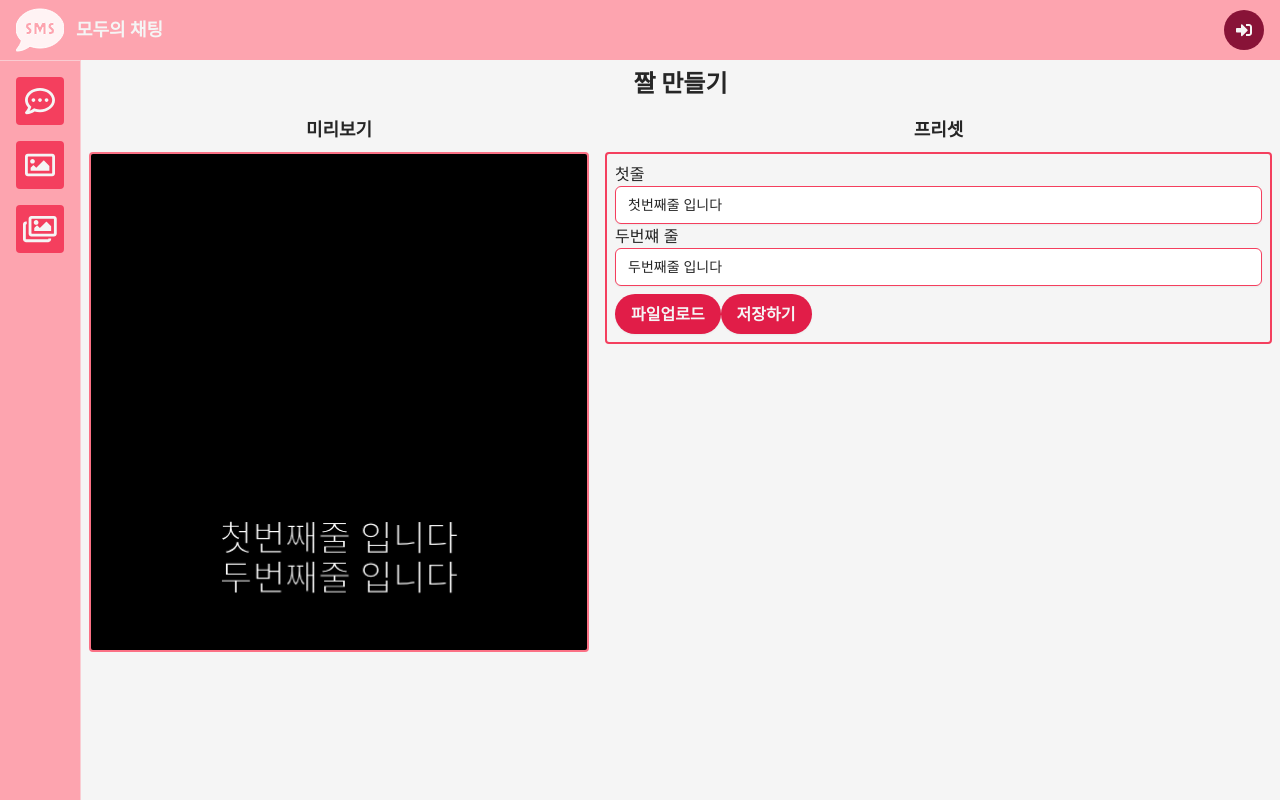
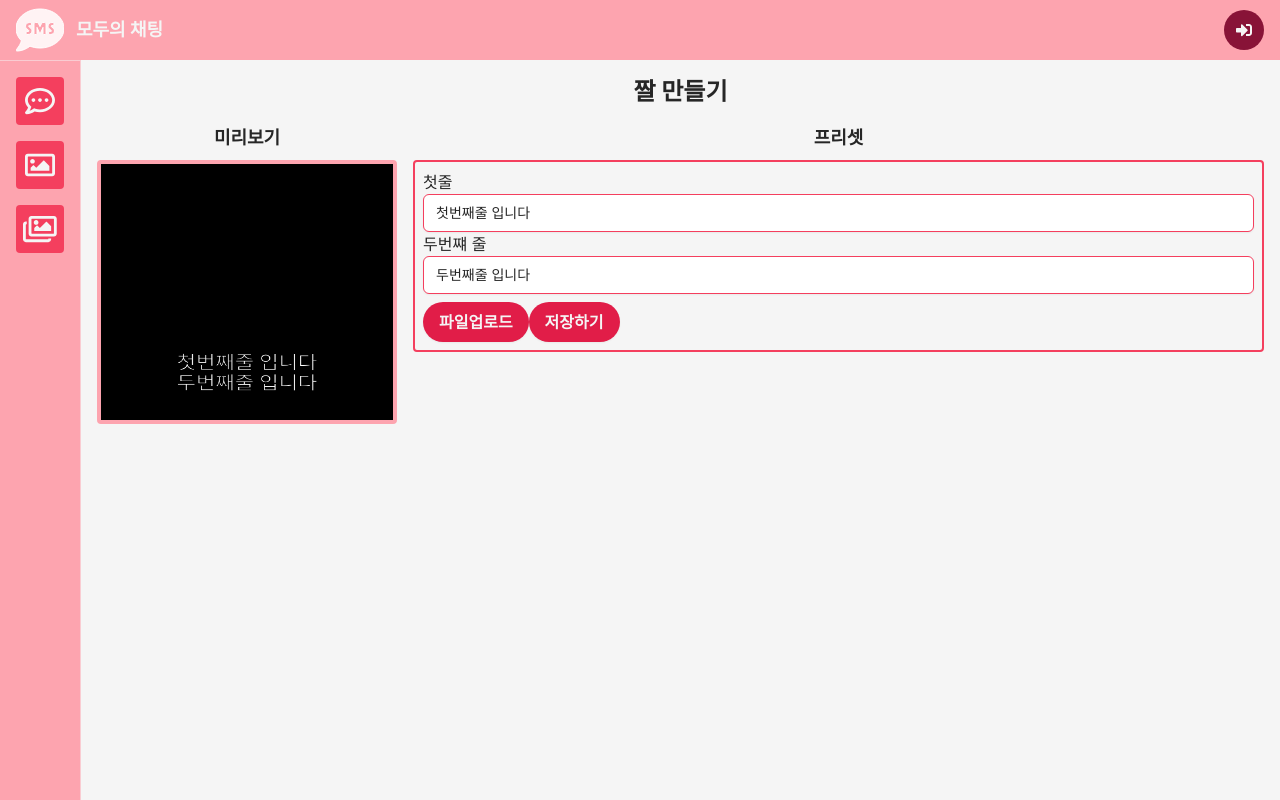
Before and after one commit to Sunset-Kim/Chat-app, a React (Create React App) app: page /maker in a window 1280 px wide. Built offline with nearby package versions, Linux system fonts and the light colour scheme; no server answers; the database is empty; a web font is replaced by a local one.

Commit message:
💄 design : canvas ui 변경

```diff
--- a/src/components/canvas/canvas.tsx
+++ b/src/components/canvas/canvas.tsx
@@ -131,13 +131,11 @@ const Canvas = () => {
 
   return (
     <>
-      <h1 className="text-center font-bold text-2xl mb-4 font-myengjo">
-        짤 만들기
-      </h1>
-      <section className="flex flex-col w-full h-full md:flex-row">
-        <div className="relative shrink-0 basis-[350px] h-full mr-4 flex items-center flex-col">
+      <h1 className="text-center font-bold text-2xl mb-4">짤 만들기</h1>
+      <section className="flex flex-col w-full h-full items-center md:flex-row md:items-start">
+        <div className="relative basis-[300px] min-w-[300px] min-h-[300px] max-w-[500px] max-h-[500px] flex items-center flex-col md:mr-4">
           <h2 className="text-center font-bold text-lg mb-2">미리보기</h2>
-          <div className="relative w-[500px] h-[500px] border-2 border-rose-400 rounded bg-black">
+          <div className="relative flex-1 w-full max-w-[500px] max-h-[500px] border-4 border-rose-300 rounded bg-black">
             {backImg && (
               <img
                 className="absolute top-0 left-0 w-full h-full z-0"
@@ -158,7 +156,7 @@ const Canvas = () => {
             ></canvas>
           </div>
         </div>
-        <div className="w-full">
+        <div className="w-full flex-1">
           <h2 className="text-center font-bold text-lg mb-2">프리셋</h2>
           <div className="border-2 border-rose-500 w-full p-2 rounded">
             <form onSubmit={handleSubmit(onUpload)}>
--- a/src/pages/home/Home.tsx
+++ b/src/pages/home/Home.tsx
@@ -66,7 +66,7 @@ const Home = () => {
       <Header onLogin={onLogin} onLogout={onLogout} onProfile={onProfile} />
       <main className="w-full h-full flex pt-[60px] overflow-hidden">
         <Lnb />
-        <div className="w-full overflow-x-hidden overflow-y-auto bg-neutral-100 p-2 text-neutral-800">
+        <div className="w-full overflow-x-hidden overflow-y-auto bg-neutral-100 p-4 text-neutral-800">
           <Outlet />
         </div>
       </main>
```
